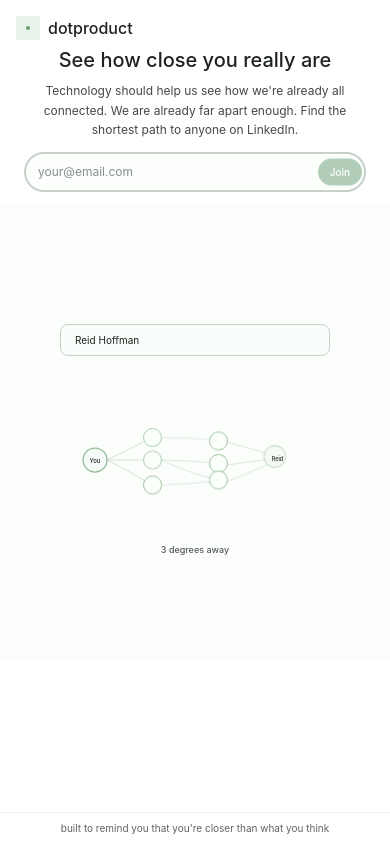
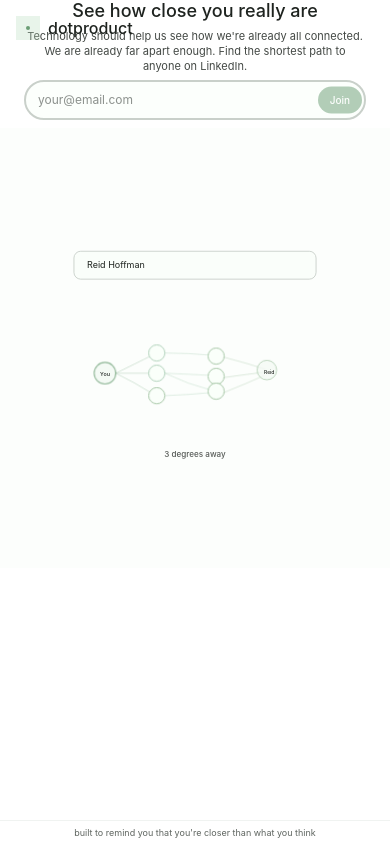
Before and after one commit to vitoriarlima/dotproduct-landing, a Next.js app: page / in a window 390 px wide. Built offline with nearby package versions, Linux system fonts and the light colour scheme.

Commit message:
Fix mobile layout - fits without   scrolling, add share preview

```diff
--- a/app/page.tsx
+++ b/app/page.tsx
@@ -327,16 +327,16 @@
 
       <main className="flex-1 flex flex-col md:grid md:grid-cols-2">
         {/* Content Section */}
-        <div className="flex flex-col justify-center items-center md:items-start text-center md:text-left px-6 pt-12 pb-3 md:px-16 lg:px-24 md:py-0 space-y-2 md:space-y-6">
-          <h1 className="text-xl md:text-4xl lg:text-6xl font-medium leading-tight text-balance" style={{ color: "oklch(0.25 0.01 150)" }}>
+        <div className="flex flex-col justify-end items-center md:items-start text-center md:text-left px-6 pb-2 md:px-16 lg:px-24 md:py-0 md:justify-center space-y-1.5 md:space-y-6">
+          <h1 className="text-lg md:text-4xl lg:text-6xl font-medium leading-tight text-balance" style={{ color: "oklch(0.25 0.01 150)" }}>
             See how close you really are
           </h1>
-          <p className="text-xs md:text-lg lg:text-xl leading-relaxed text-pretty max-w-lg" style={{ color: "oklch(0.40 0.01 150)" }}>
+          <p className="text-[11px] md:text-lg lg:text-xl leading-snug md:leading-relaxed text-pretty max-w-lg" style={{ color: "oklch(0.40 0.01 150)" }}>
             Technology should help us see how we're already all connected. We are already far apart enough. Find the shortest path to anyone on LinkedIn.
           </p>
 
           {/* Waitlist Form */}
-          <div className="w-full max-w-lg pt-1 md:pt-2">
+          <div className="w-full max-w-lg">
             <form
               onSubmit={handleSubmit}
               className="space-y-2 md:space-y-4"
@@ -408,19 +408,19 @@
         </div>
 
         {/* Animated Graph Section */}
-        <div className="flex items-center justify-center relative py-3 md:py-0 md:flex-1 md:border-l" style={{
+        <div className="flex items-center justify-center relative py-1 md:py-0 md:flex-1 md:border-l" style={{
           backgroundColor: "oklch(0.98 0.008 145 / 0.3)",
           borderColor: "oklch(0.90 0.01 150 / 0.4)",
-          minHeight: "180px"
+          minHeight: "140px"
         }}>
-          <div className="scale-50 md:scale-100">
+          <div className="scale-[0.45] md:scale-100">
             <AnimatedGraph />
           </div>
         </div>
       </main>
 
-      <footer className="border-t py-2 md:py-4" style={{ borderColor: "oklch(0.90 0.01 150 / 0.4)" }}>
-        <p className="text-center text-[10px] md:text-sm" style={{ color: "oklch(0.50 0.01 150)" }}>
+      <footer className="border-t py-1.5 md:py-4" style={{ borderColor: "oklch(0.90 0.01 150 / 0.4)" }}>
+        <p className="text-center text-[9px] md:text-sm leading-tight" style={{ color: "oklch(0.50 0.01 150)" }}>
           built to remind you that you're closer than what you think
         </p>
       </footer>
```
